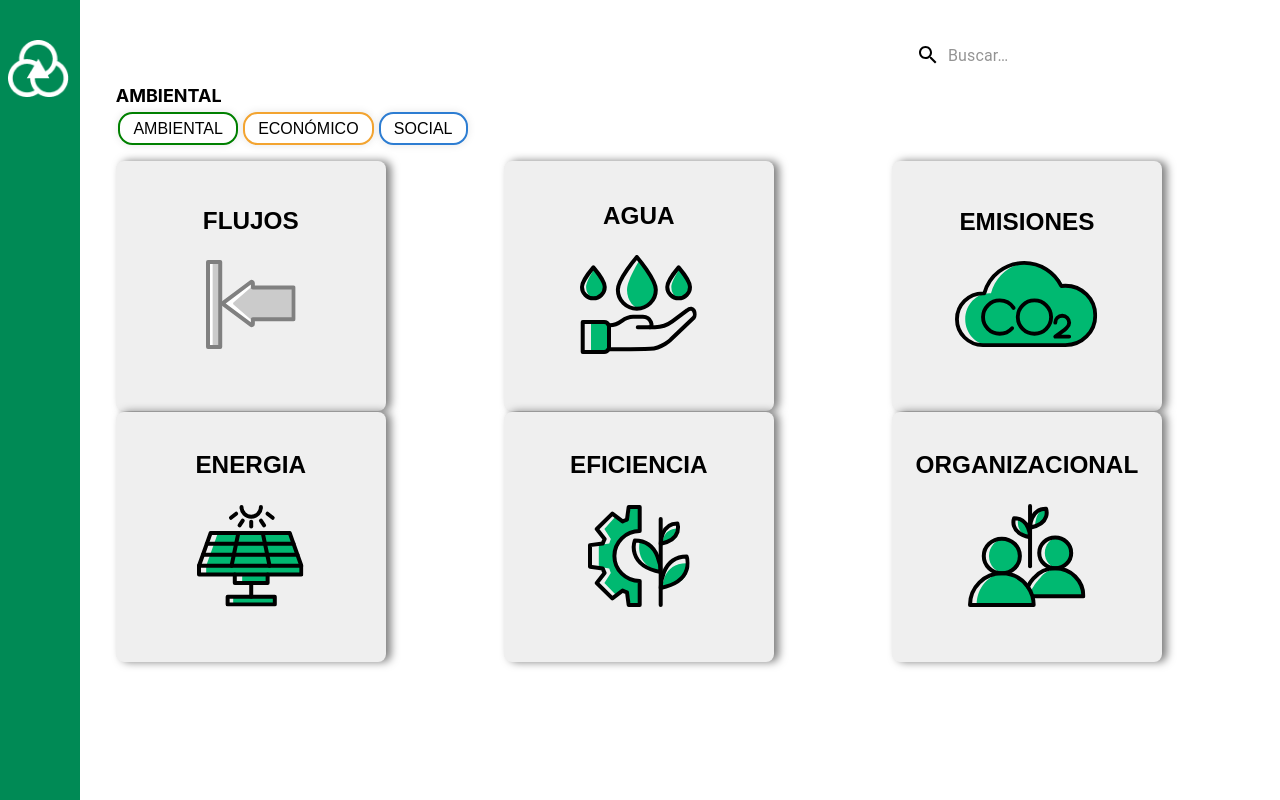
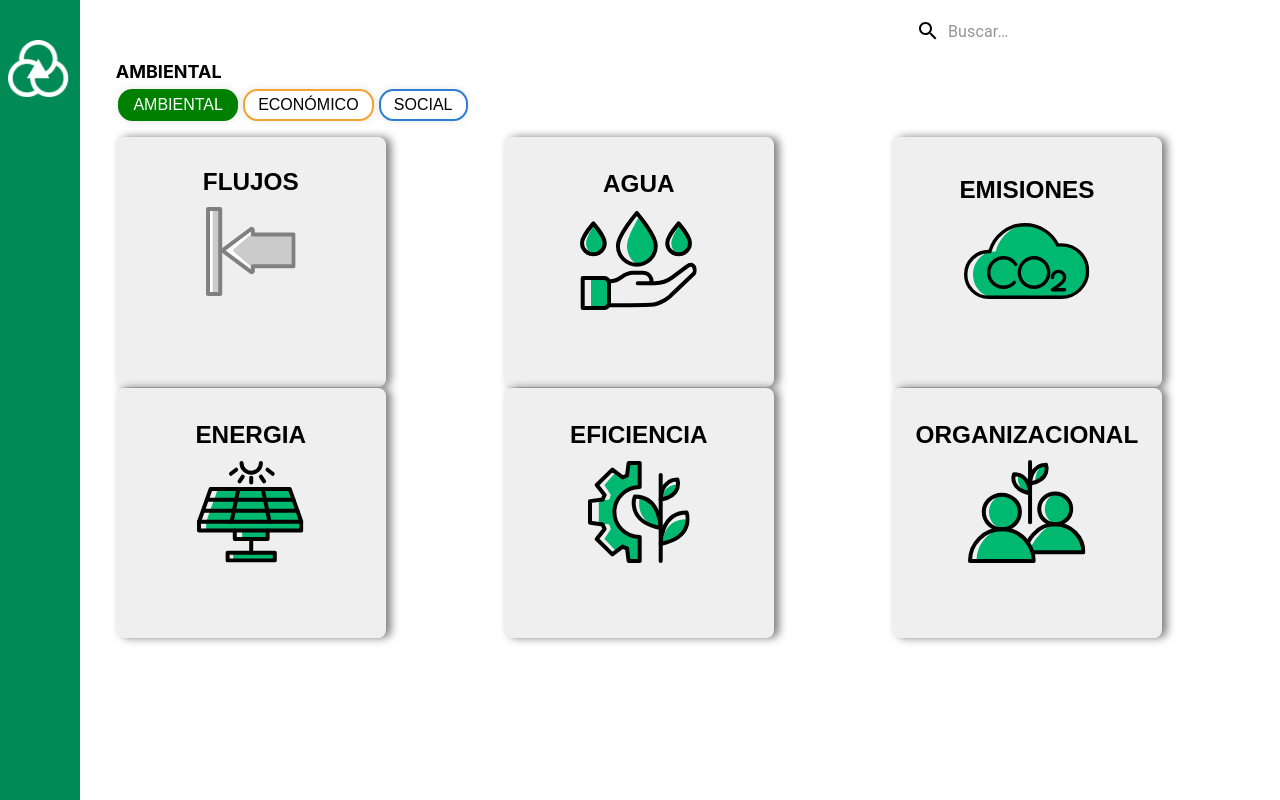
Before and after one commit to CircularIA/seleccionar-indicador, a React (Vite) app: page / in a window 1280 px wide. Both pictures are taken after a click on the button 250 px from the left and 309 px from the top of the page. Built offline with nearby package versions, Linux system fonts and the light colour scheme.

Commit message:
fix some problems with grid

```diff
--- a/src/components/seleccionado.jsx
+++ b/src/components/seleccionado.jsx
@@ -1,4 +1,4 @@
-import React,{useState} from 'react'
+import React,{useState, useRef} from 'react'
 
 import './../css/seleccionado.css'
 
@@ -6,16 +6,27 @@ function Seleccionado() {
 
     const [seleccionado, setSeleccionado] = useState('AMBIENTAL');
 
+    const refBotones = useRef()
+
+    const removeActive = () =>{
+        refBotones.current.childNodes.forEach((e)=>{
+            e.classList.remove('active')
+        })
+    }
     const changeSeleccionado = (e) => {
-        console.log(e.target)
+        if (!e.target.className.includes('active')) {
+            setSeleccionado(e.target.innerText);
+            removeActive();
+            e.target.classList.add('active');
+        }
     }
     return (
         <div className="seleccionado">
             <div>
                 <h4>{seleccionado}</h4>
             </div>
-            <div className="botones">
-                <button className="boton ambiental" onClick={changeSeleccionado}>AMBIENTAL</button>
+            <div className="botones" ref={refBotones}>
+                <button className="boton ambiental active" onClick={changeSeleccionado} >AMBIENTAL</button>
                 <button className="boton economico" onClick={changeSeleccionado}>ECONÓMICO</button>
                 <button className="boton social" onClick={changeSeleccionado}>SOCIAL</button>
             </div>
--- a/src/css/indicador.css
+++ b/src/css/indicador.css
@@ -7,22 +7,26 @@ button{
     transition: border-color 0.25s;
     color: black;
 }
-
 .card{
-    border-radius: 8px;
-    border: 1px solid transparent;
     overflow: hidden;
     font-size: 0.9em;
     min-height: 250px;
     max-height: max-content;
     max-width: 270px;
     min-width: 70px;
-    text-align: center;
-    padding: 1%;
+    padding: 0% 1% 1% 1%;
+    display: flex;
+    flex-direction: column;
+    align-items: center;
+    justify-content: space-evenly;
+    padding: 5% 5% 5% 5%;
 }
 .card img{
-    margin-top: 2%;
+    margin-top: 0%;
     max-width: 55%;
+}
+.card h2{
+    margin:0;
 }
 .card:hover{
     background-color: rgb(0, 185, 113);
@@ -43,6 +47,7 @@ card:focus-visible{
 .descripcion{
     padding: 5% 0% 0 0%;
     visibility: hidden;
+    text-align: start;
 }
 .descripcion span{
     font-size: 40%;
--- a/src/css/main.css
+++ b/src/css/main.css
@@ -17,6 +17,7 @@
     display:grid;
     grid-template-columns: repeat(3,1fr);
     grid-auto-rows: 4%;
+    margin-top: 1%;
 }
 .searchBox{
     grid-column-start: 3;
--- a/src/css/seleccionado.css
+++ b/src/css/seleccionado.css
@@ -32,7 +32,7 @@
     background-color: green;
     color: white;
 }
-.ambiental:active{
+.ambiental.active{
     background-color: green;
     color: white;
 }
@@ -43,6 +43,10 @@
     background-color: rgb(243, 164, 48);
     color: white;
 }
+.economico.active{
+    background-color: rgb(243, 164, 48);
+    color: white;
+}
 .social{
     border-color: rgb(45,125,210);
 }
@@ -50,6 +54,10 @@
     background-color: rgb(45,125,210);
     color: white;
 }
+.social.active{
+    background-color: rgb(45,125,210);
+    color: white;
+}
 h4{
     margin-bottom: 4%;
 }
```
